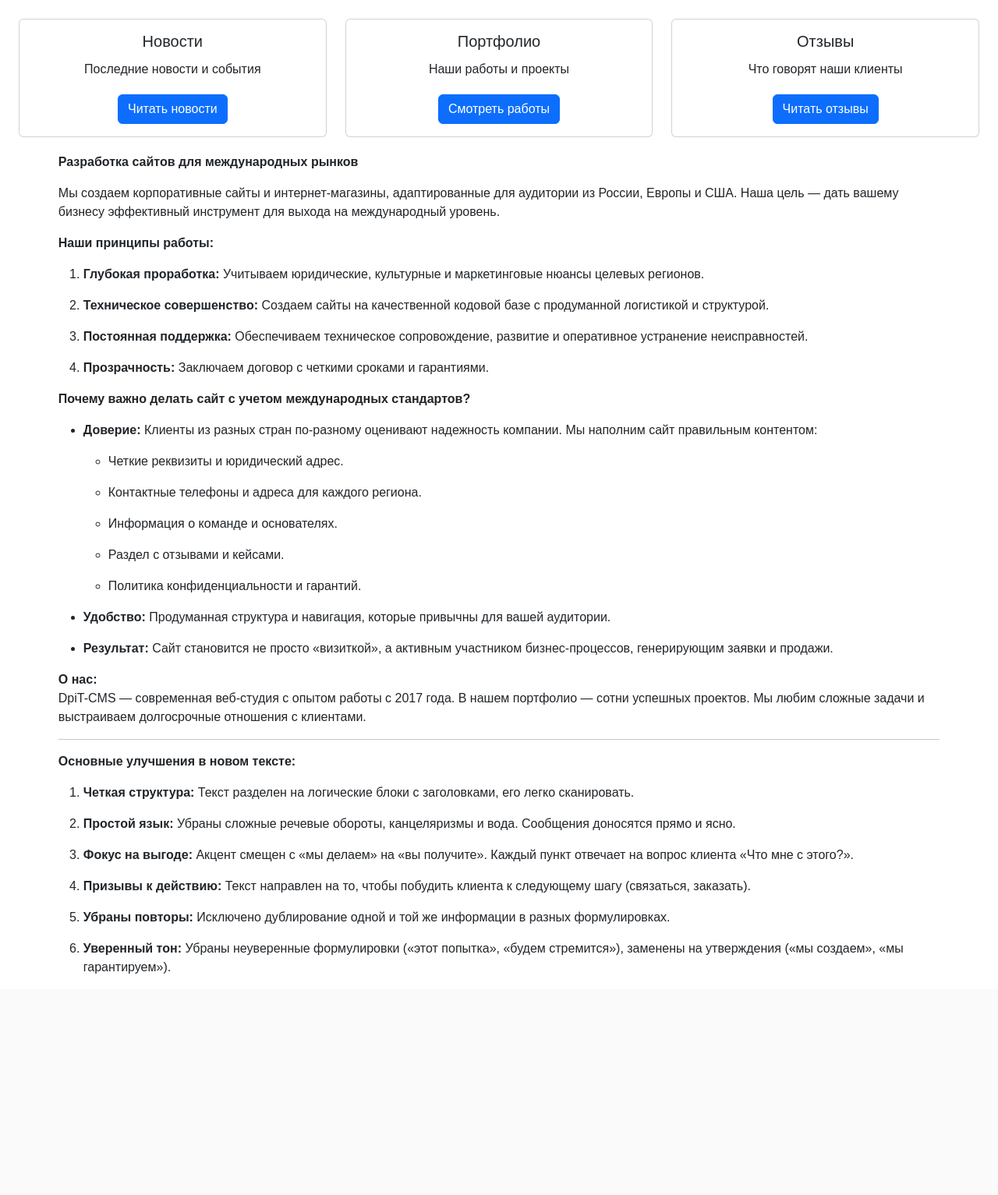
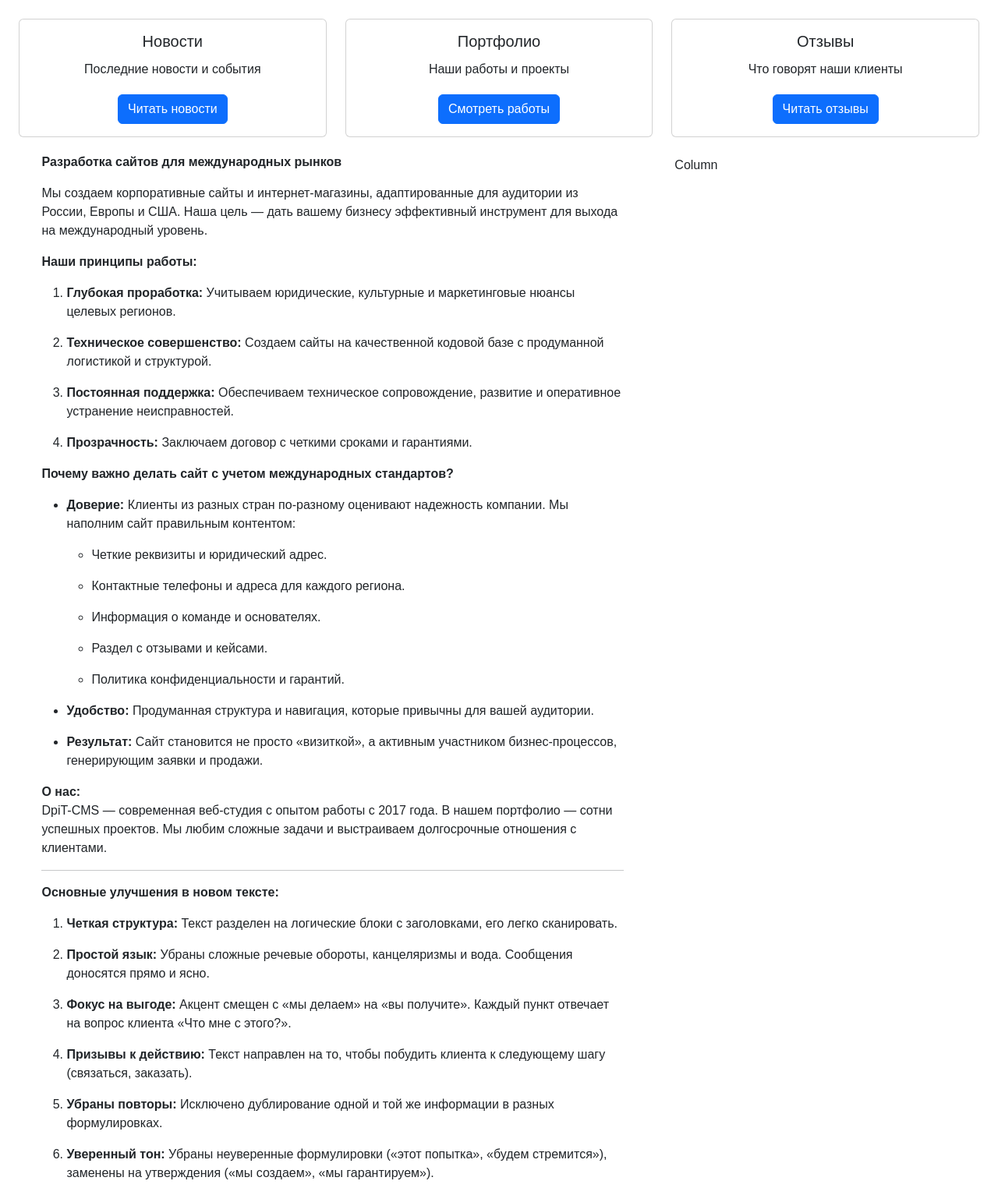
Before and after one commit to DpiTStudio/mysite, a Django app: page / in a window 1280 px wide. Shown: the part 596-2129 px from the top of the page at 78% size. Before the commit the page ends 1845 px from the top, so only its background shows below. Run offline with Django 4.2, Linux system fonts and the light colour scheme; data comes from the database, SQL or seed files in the repository; data that the repository does not hold is empty.

Commit message:
On branch main Your branch is up to date with 'origin/main'.
Changes to be committed:
	modified:   main/templates/main/home.html
	modified:   templates/base.html
	new file:   templates/category-bl.html

```diff
--- a/main/templates/main/home.html
+++ b/main/templates/main/home.html
@@ -2,37 +2,6 @@
 {% load static %}
 
 {% block content %}
-<div class="container-fluid">
-    <div class="row mt-5">
-        <div class="col-md-4 text-center">
-            <div class="card">
-                <div class="card-body">
-                    <h5 class="card-title">Новости</h5>
-                    <p class="card-text">Последние новости и события</p>
-                    <a href="{% url 'news:list' %}" class="btn btn-primary">Читать новости</a>
-                </div>
-            </div>
-        </div>
-        <div class="col-md-4 text-center">
-            <div class="card">
-                <div class="card-body">
-                    <h5 class="card-title">Портфолио</h5>
-                    <p class="card-text">Наши работы и проекты</p>
-                    <a href="{% url 'portfolio:list' %}" class="btn btn-primary">Смотреть работы</a>
-                </div>
-            </div>
-        </div>
-        <div class="col-md-4 text-center">
-            <div class="card">
-                <div class="card-body">
-                    <h5 class="card-title">Отзывы</h5>
-                    <p class="card-text">Что говорят наши клиенты</p>
-                    <a href="{% url 'reviews:list' %}" class="btn btn-primary">Читать отзывы</a>
-                </div>
-            </div>
-        </div>
-    </div>
-</div>
     <section>
         <div class="site_content">
             {{ site_settings.content|safe }}
--- a/templates/base.html
+++ b/templates/base.html
@@ -19,13 +19,30 @@
     <section class="bl-nav">
         {% include 'header.html' %}
     </section>
+
     <section class="bl-logo, container-fluid">
         {% include 'logo_p.html' %}
     </section>
-    <main class="container-fluid">
-        {% block content %}
-        {% endblock %}
-    </main>
+
+    <section class="container-fluid">
+        {% include 'category-bl.html' %}
+    </section>
+
+
+        <div class="container-fluid text-left">
+            <div class="row">
+                <div class="col-8">
+                    <main class="">
+                        {% block content %}
+                        {% endblock %}
+                    </main>
+                </div>
+                <div class="col-4">
+                Column
+                </div>
+            </div>
+        </div>
+
 
 
     {% include 'footer.html' %}
--- /dev/null
+++ b/templates/category-bl.html
@@ -0,0 +1,31 @@
+<div class="container-fluid">
+    <div class="row mt-5">
+        <div class="col-md-4 text-center">
+            <div class="card">
+                <div class="card-body">
+                    <h5 class="card-title">Новости</h5>
+                    <p class="card-text">Последние новости и события</p>
+                    <a href="{% url 'news:list' %}" class="btn btn-primary">Читать новости</a>
+                </div>
+            </div>
+        </div>
+        <div class="col-md-4 text-center">
+            <div class="card">
+                <div class="card-body">
+                    <h5 class="card-title">Портфолио</h5>
+                    <p class="card-text">Наши работы и проекты</p>
+                    <a href="{% url 'portfolio:list' %}" class="btn btn-primary">Смотреть работы</a>
+                </div>
+            </div>
+        </div>
+        <div class="col-md-4 text-center">
+            <div class="card">
+                <div class="card-body">
+                    <h5 class="card-title">Отзывы</h5>
+                    <p class="card-text">Что говорят наши клиенты</p>
+                    <a href="{% url 'reviews:list' %}" class="btn btn-primary">Читать отзывы</a>
+                </div>
+            </div>
+        </div>
+    </div>
+</div>
```
